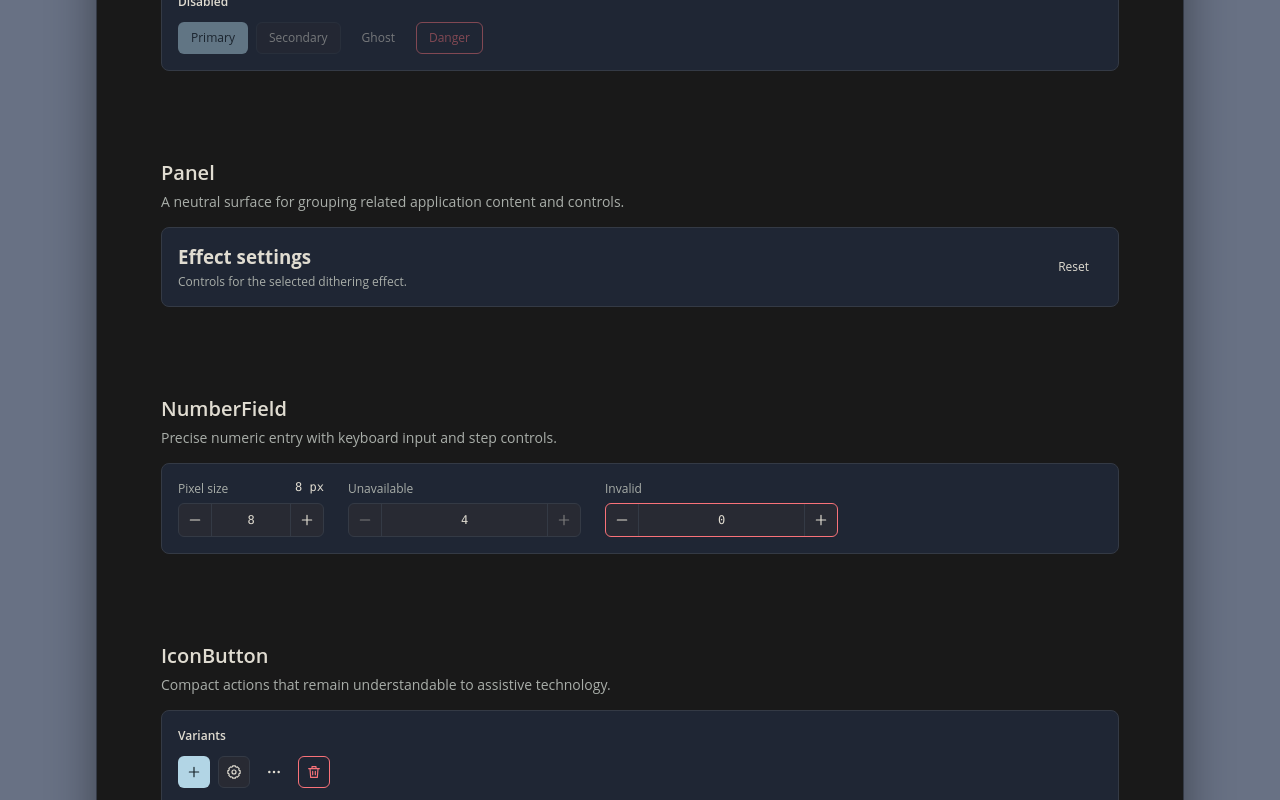
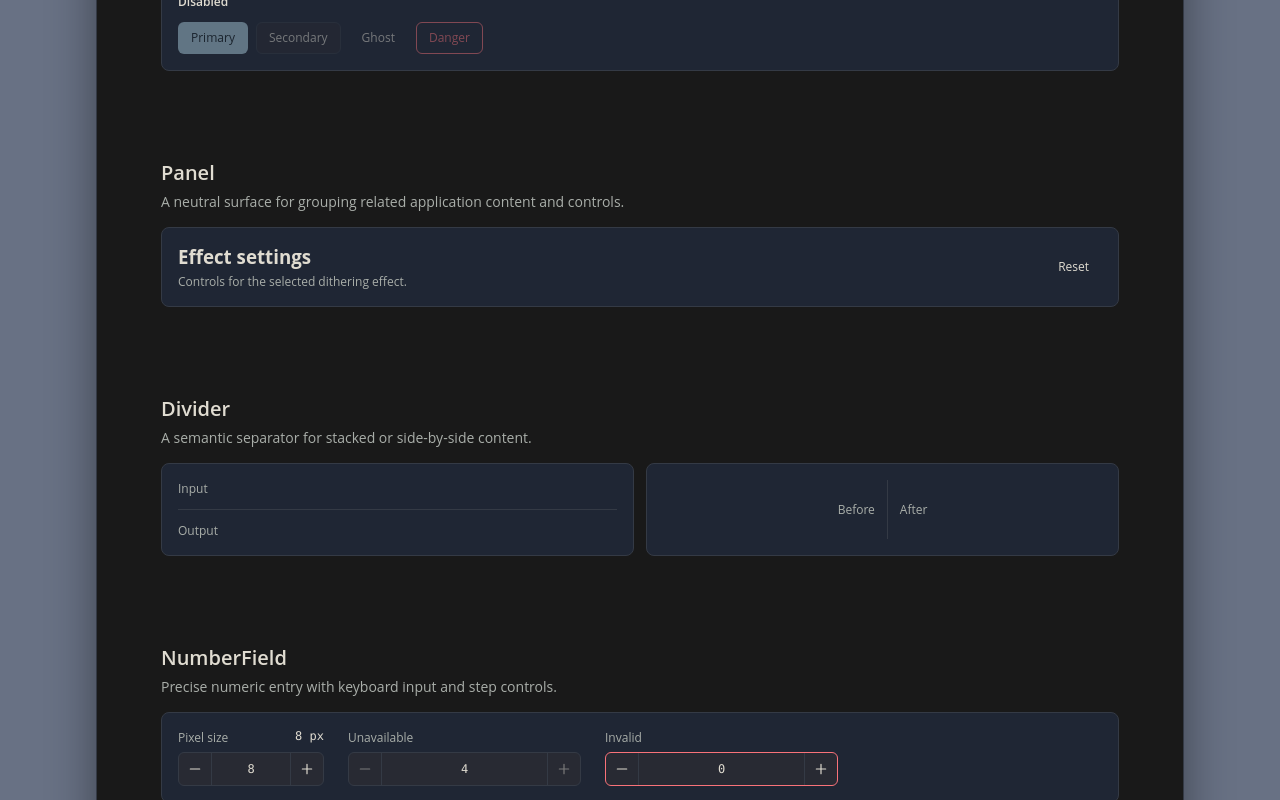
Before and after one commit to Downmoto/mc-design, a React (Vite) app: page / in a window 1280 px wide. Shown: the part 655-1455 px from the top of the page. Built offline with nearby package versions, Linux system fonts and the light colour scheme; a web font is replaced by a local one.

Commit message:
feat: add divider component

```diff
--- a/src/demo.css
+++ b/src/demo.css
@@ -271,6 +271,29 @@ code {
   font-size: var(--mc-font-size-sm);
 }
 
+.divider-showcase {
+  display: grid;
+  grid-template-columns: repeat(2, minmax(0, 1fr));
+  gap: var(--mc-space-5);
+}
+
+.divider-sample {
+  color: var(--mc-colour-text-muted);
+  font-size: var(--mc-font-size-sm);
+}
+
+.divider-sample--horizontal {
+  display: grid;
+  gap: var(--mc-space-5);
+}
+
+.divider-sample--vertical {
+  display: flex;
+  gap: var(--mc-space-5);
+  align-items: center;
+  justify-content: center;
+}
+
 .field-showcase {
   display: flex;
   flex-wrap: wrap;
@@ -515,6 +538,7 @@ code {
   .sample-grid--shape,
   .sample-grid--elevation,
   .sample-grid--interaction,
+  .divider-showcase,
   .theme-grid,
   .type-details {
     grid-template-columns: 1fr;
--- a/src/demo.tsx
+++ b/src/demo.tsx
@@ -1,6 +1,7 @@
 import { useEffect, useState, type CSSProperties, type ReactNode } from "react";
 
 import { Button } from "./button";
+import { Divider } from "./divider";
 import { IconButton } from "./icon-button";
 import { NumberField } from "./number-field";
 import { Panel } from "./panel";
@@ -197,6 +198,7 @@ export default function Demo() {
             ["Slider", "slider"],
             ["NumberField", "number-field"],
             ["Panel", "panel"],
+            ["Divider", "divider"],
             ["Select", "select"],
             ["Typography", "typography"],
             ["Colour", "colour"],
@@ -258,6 +260,25 @@ export default function Demo() {
           </div>
           <Button variant="ghost">Reset</Button>
         </Panel>
+      </Group>
+
+      <Group
+        description="A semantic separator for stacked or side-by-side content."
+        id="divider"
+        title="Divider"
+      >
+        <div className="divider-showcase">
+          <Panel className="divider-sample divider-sample--horizontal">
+            <span>Input</span>
+            <Divider />
+            <span>Output</span>
+          </Panel>
+          <Panel className="divider-sample divider-sample--vertical">
+            <span>Before</span>
+            <Divider orientation="vertical" />
+            <span>After</span>
+          </Panel>
+        </div>
       </Group>
 
       <Group
--- /dev/null
+++ b/src/divider.tsx
@@ -0,0 +1,26 @@
+import type { HTMLAttributes, Ref } from "react";
+
+export type DividerOrientation = "horizontal" | "vertical";
+
+export interface DividerProps extends HTMLAttributes<HTMLHRElement> {
+  orientation?: DividerOrientation;
+  ref?: Ref<HTMLHRElement>;
+}
+
+export function Divider({
+  className,
+  orientation = "horizontal",
+  ref,
+  ...props
+}: DividerProps) {
+  return (
+    <hr
+      {...props}
+      aria-orientation={orientation}
+      className={["mc-divider", `mc-divider--${orientation}`, className]
+        .filter(Boolean)
+        .join(" ")}
+      ref={ref}
+    />
+  );
+}
--- a/src/index.ts
+++ b/src/index.ts
@@ -1,6 +1,7 @@
 import "./styles.css";
 
 export { Button, type ButtonProps, type ButtonVariant } from "./button";
+export { Divider, type DividerOrientation, type DividerProps } from "./divider";
 export { IconButton, type IconButtonProps } from "./icon-button";
 export { NumberField, type NumberFieldProps } from "./number-field";
 export { Panel, type PanelProps } from "./panel";
--- a/src/styles.css
+++ b/src/styles.css
@@ -414,6 +414,24 @@
   background: var(--mc-colour-surface);
 }
 
+.mc-divider {
+  flex: none;
+  margin: 0;
+  border: 0;
+  background: var(--mc-colour-border);
+}
+
+.mc-divider--horizontal {
+  width: 100%;
+  height: var(--mc-border-width);
+}
+
+.mc-divider--vertical {
+  align-self: stretch;
+  width: var(--mc-border-width);
+  min-height: var(--mc-control-height);
+}
+
 @media (prefers-reduced-motion: reduce) {
   :root {
     --mc-duration-fast: 0ms;
```
Also changed, not shown: 2 other files (tests, documents, lock files or other folders).
